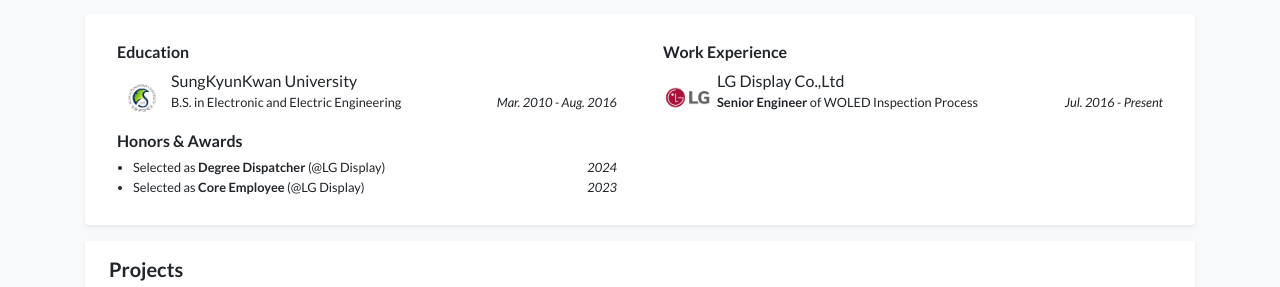
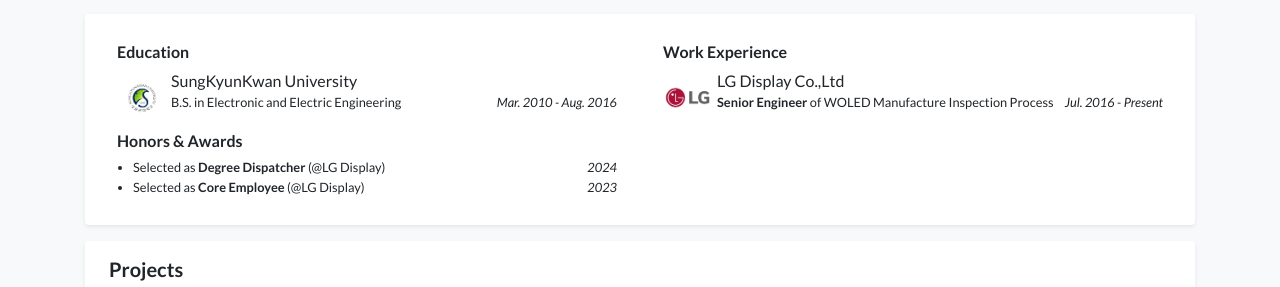
Before and after one commit to CHANGSIK-WOO/CHANGSIK-WOO.github.io, a Jekyll site: the page built from index.html, in a window 1280 px wide. Shown: the part 591-878 px from the top of the page. Built offline with Jekyll 4.4.1, drawn with Linux system fonts in a browser that asks for light colours; nearby versions of some CDN libraries; a style sheet for code colours, icons or effects is not loaded.

Commit message:
revise profile

```diff
--- a/_data/profile.yml
+++ b/_data/profile.yml
@@ -45,7 +45,7 @@ education:
 experience:
  - name: LG Display Co.,Ltd
    logo: /assets/images/badges/LG_LOGO.jpg
-   position: <b>Senior Engineer</b> of WOLED Inspection Process
+   position: <b>Senior Engineer</b> of WOLED Manufacture Inspection Process
    date: Jul. 2016 - Present
 
 awards:
```
